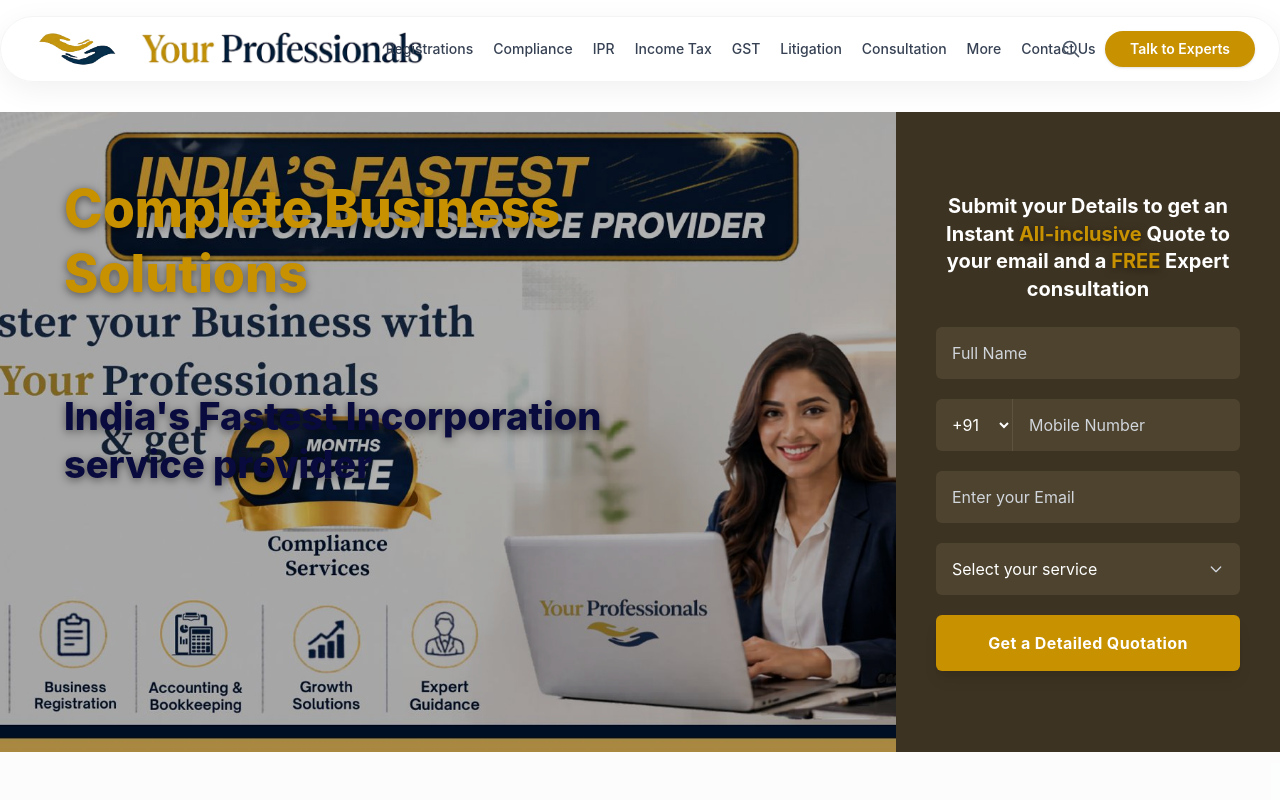
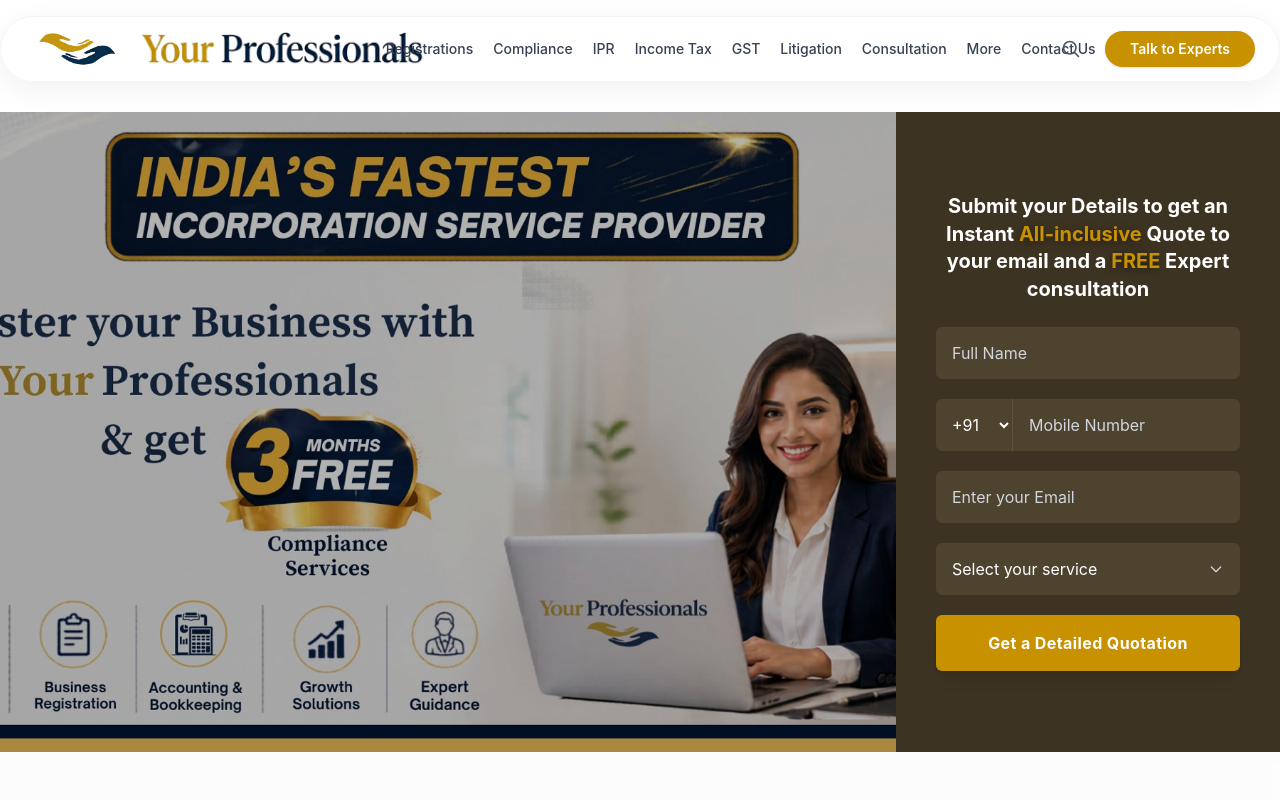
Before and after one commit to Vatsal-Shingala-1011/Your-Professionals-website, a React (Vite) app: page / in a window 1280 px wide. Shown: the top 800 px of the page. Built offline with nearby package versions, Linux system fonts and the light colour scheme.

Commit message:
Fix overlapping hero text and missing font issue

```diff
--- a/src/components/home/HeroSection.tsx
+++ b/src/components/home/HeroSection.tsx
@@ -117,21 +117,10 @@
                             <img src={logoText} alt="Your Professionals Logo" className="h-8 md:h-10 object-contain -mt-1 transition-all duration-300" />
                         </div> */}
 
-                        {/* Tagline */}
-                        <h1 className="text-lg md:text-4xl lg:text-[44px] xl:text-[52px] font-extrabold leading-tight text-[#c79100] drop-shadow-[0_2px_4px_rgba(0,0,0,0.5)] mb-4 md:mb-[-16px]">
-                            Complete Business <br className="hidden md:block" />Solutions
-                        </h1>
+                        {/* Tagline removed as it's part of the background image */}
                     </div>
 
-                    {/* Bottom tagline - same style as top heading, no box */}
-                    <div className="relative z-10 mt-4 md:mt-0 pb-50">
-                        <h2 className="text-lg md:text-4xl lg:text-[44px] xl:text-[38px] font-extrabold leading-tight text-[#090a3d] drop-shadow-[0_2px_4px_rgba(0,0,0,0.5)]">
-                            India's Fastest Incorporation
-                            <br />
-                            service provider
-                        </h2>
-                    </div>
-                </div>
+                    {/* Bottom tagline removed as it's part of the background image */}                </div>
 
                 {/* RIGHT 40% - Form */}
                 <div className="w-full lg:w-[30%] bg-[#3d3322] flex items-center justify-center p-6 md:p-8 lg:p-10">
--- a/src/index.css
+++ b/src/index.css
@@ -3,12 +3,11 @@
 @theme {
   --color-brand-primary: #090a3d;
   --color-brand-secondary: #c79100;
-  --font-sans: 'Inter', ui-sans-serif, system-ui, sans-serif;
 }
 
 @layer base {
   body {
-    @apply font-sans antialiased text-gray-800;
+    @apply antialiased text-gray-800;
   }
 
   /* Custom scrollbar */
```
